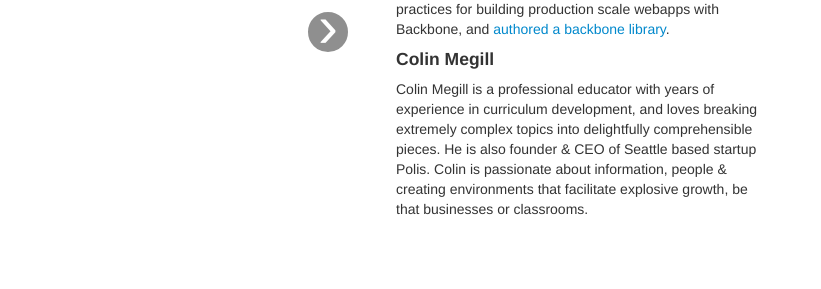
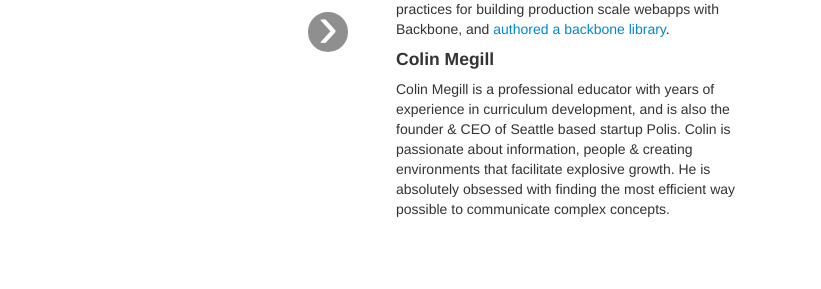
Before and after one commit to FormidableLabs/forgejs.com, a plain HTML site: page weekendworkshop.html in a window 1280 px wide. Shown: the part 1221-1510 px from the top of the page, 459-1280 px from the left. Drawn offline with Linux system fonts and the light colour scheme.

Commit message:
bio edits

```diff
--- a/weekendworkshop.html
+++ b/weekendworkshop.html
@@ -173,7 +173,7 @@
 
 
           <h4>Colin Megill</h4>
-          <p> Colin Megill is a professional educator with years of experience in curriculum development, and loves breaking extremely complex topics into delightfully comprehensible pieces. He is also founder & CEO of Seattle based startup Polis. Colin is passionate about information, people & creating environments that facilitate explosive growth, be that businesses or classrooms.
+          <p> Colin Megill is a professional educator with years of experience in curriculum development, and is also the founder & CEO of Seattle based startup Polis. Colin is passionate about information, people & creating environments that facilitate explosive growth. He is absolutely obsessed with finding the most efficient way possible to communicate complex concepts.
 
 
         </div>
```
